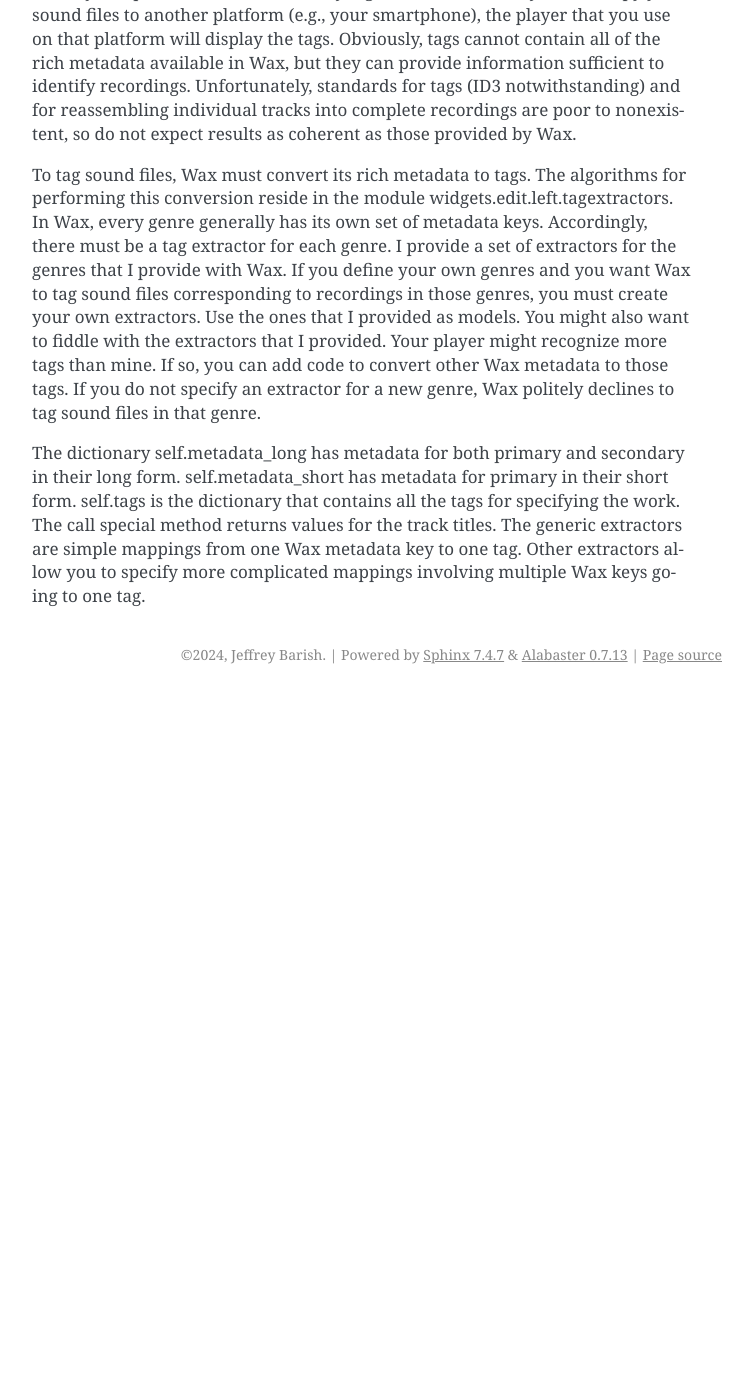
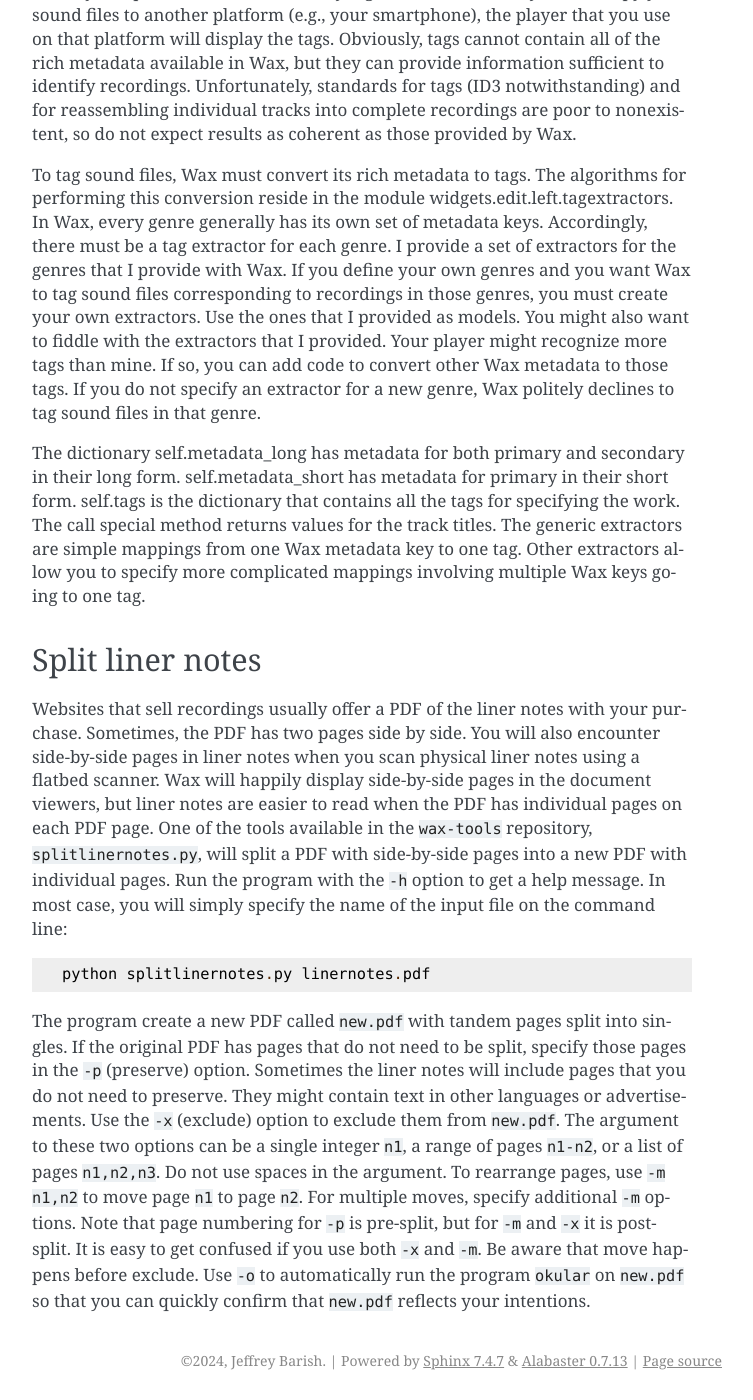
Before and after one commit to jeffbarish/wax-manual, a Sphinx documentation site: the page built from source/appendix.rst, in a window 1280 px wide and 1400 px high, scrolled down 3258 px. Shown: the whole window, without its empty margins (388-1141 px from the left). Built offline with Sphinx 7.4.7, drawn with Linux system fonts in a browser that asks for light colours; before the commit the page ends 3952 px from its top, so only the background shows below that.

Commit message:
Add a section to appendix about splitting liner notes.

```diff
--- a/source/appendix.rst
+++ b/source/appendix.rst
@@ -123,3 +123,12 @@ When you rip a CD, Wax automatically tags the sound files. If you ever copy your
 To tag sound files, Wax must convert its rich metadata to tags. The algorithms for performing this conversion reside in the module widgets.edit.left.tagextractors. In Wax, every genre generally has its own set of metadata keys. Accordingly, there must be a tag extractor for each genre. I provide a set of extractors for the genres that I provide with Wax. If you define your own genres and you want Wax to tag sound files corresponding to recordings in those genres, you must create your own extractors. Use the ones that I provided as models. You might also want to fiddle with the extractors that I provided. Your player might recognize more tags than mine. If so, you can add code to convert other Wax metadata to those tags. If you do not specify an extractor for a new genre, Wax politely declines to tag sound files in that genre.
 
 The dictionary self.metadata_long has metadata for both primary and secondary in their long form. self.metadata_short has metadata for primary in their short form. self.tags is the dictionary that contains all the tags for specifying the work. The call special method returns values for the track titles. The generic extractors are simple mappings from one Wax metadata key to one tag. Other extractors allow you to specify more complicated mappings involving multiple Wax keys going to one tag.
+
+Split liner notes
+-----------------
+
+Websites that sell recordings usually offer a PDF of the liner notes with your purchase. Sometimes, the PDF has two pages side by side. You will also encounter side-by-side pages in liner notes when you scan physical liner notes using a flatbed scanner. Wax will happily display side-by-side pages in the document viewers, but liner notes are easier to read when the PDF has individual pages on each PDF page. One of the tools available in the :code:`wax-tools` repository, :code:`splitlinernotes.py`, will split a PDF with side-by-side pages into a new PDF with individual pages. Run the program with the :code:`-h` option to get a help message. In most case, you will simply specify the name of the input file on the command line::
+
+       python splitlinernotes.py linernotes.pdf
+
+The program create a new PDF called :code:`new.pdf` with tandem pages split into singles. If the original PDF has pages that do not need to be split, specify those pages in the :code:`-p` (preserve) option. Sometimes the liner notes will include pages that you do not need to preserve. They might contain text in other languages or advertisements. Use the :code:`-x` (exclude) option to exclude them from :code:`new.pdf`. The argument to these two options can be a single integer :code:`n1`, a range of pages :code:`n1-n2`, or a list of pages :code:`n1,n2,n3`. Do not use spaces in the argument. To rearrange pages, use :code:`-m n1,n2` to move page :code:`n1` to page :code:`n2`. For multiple moves, specify additional :code:`-m` options. Note that page numbering for :code:`-p` is pre-split, but for :code:`-m` and :code:`-x` it is post-split. It is easy to get confused if you use both :code:`-x` and :code:`-m`. Be aware that move happens before exclude. Use :code:`-o` to automatically run the program :code:`okular` on :code:`new.pdf` so that you can quickly confirm that :code:`new.pdf` reflects your intentions.
```
